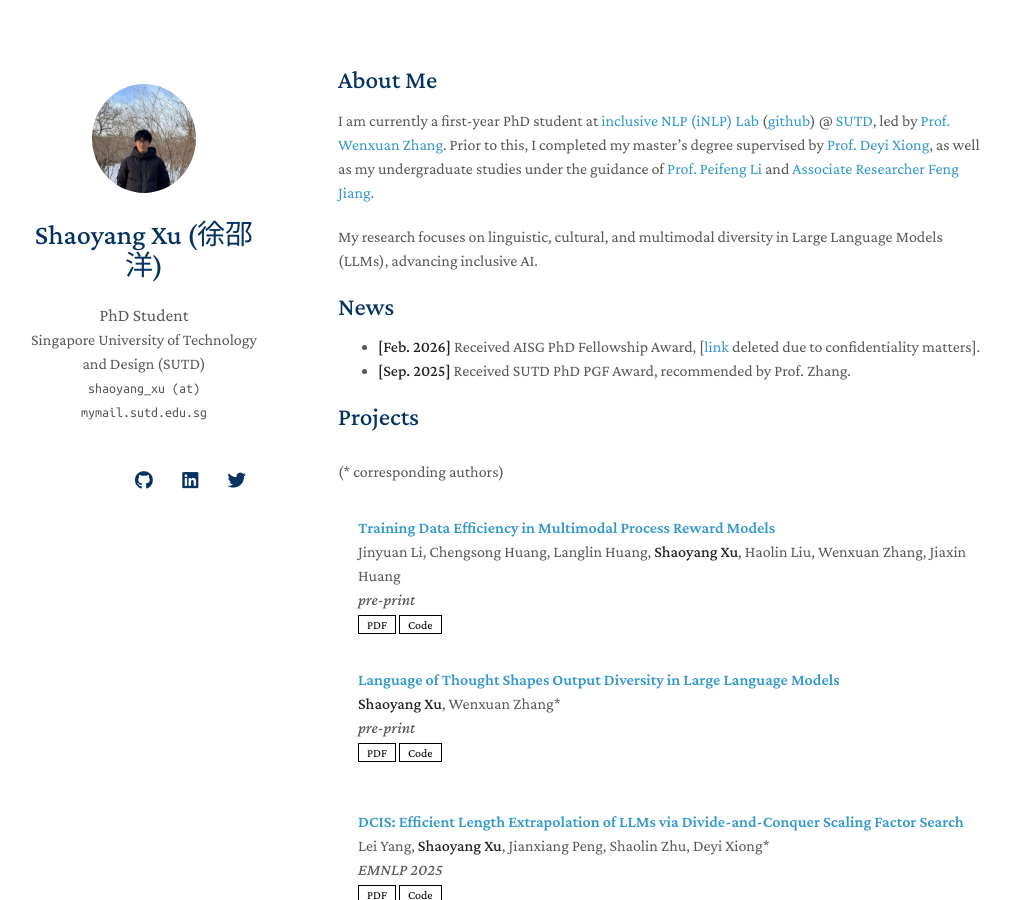
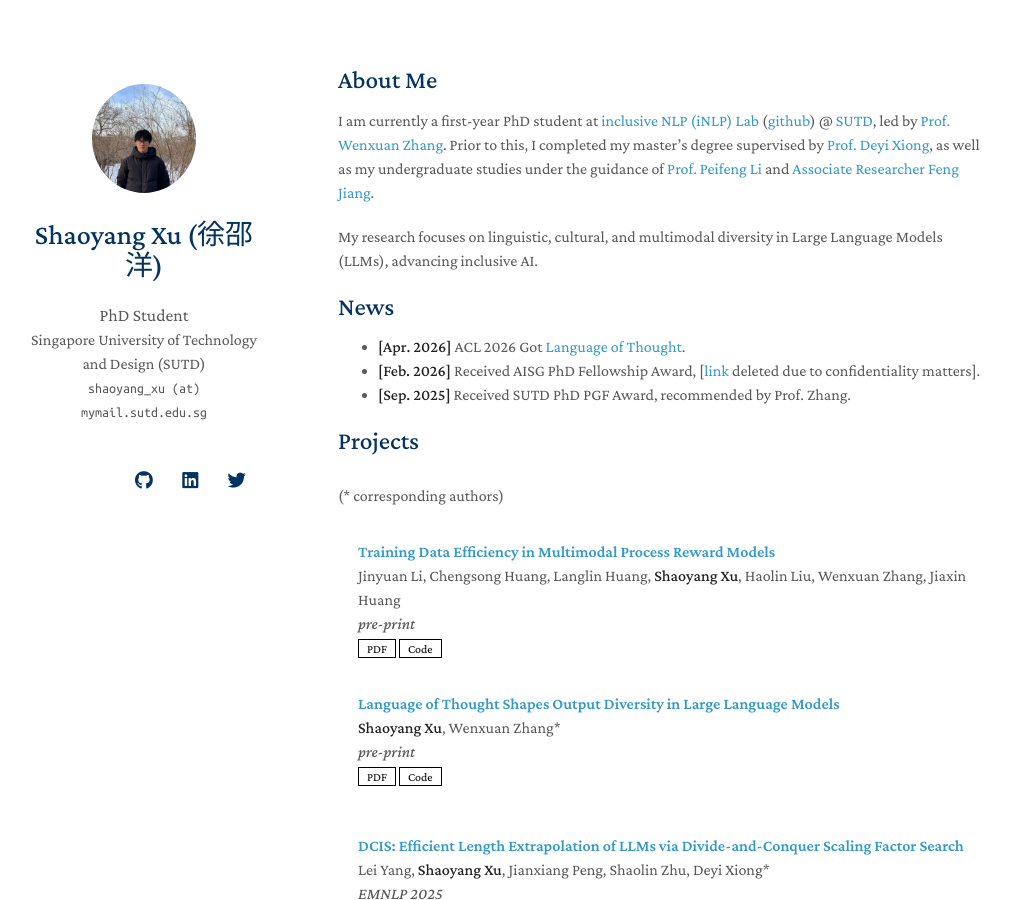
Before and after one commit to shaoyangxu/shaoyangxu.github.io, a Jekyll site: the page built from index.md, in a window 1280 px wide and 900 px high. Shown: the whole window, without its empty margins (132-1143 px from the left). Built offline with Jekyll 4.4.1, drawn with Linux system fonts in a browser that asks for light colours; nearby versions of some CDN libraries; a style sheet for code colours, icons or effects is not loaded; our own code applies the rules of GitHub Pages for plain Markdown files.

Commit message:
Update index.md

```diff
--- a/index.md
+++ b/index.md
@@ -8,6 +8,7 @@ I am currently a first-year PhD student at [inclusive NLP (iNLP) Lab](https://is
 My research focuses on linguistic, cultural, and multimodal diversity in Large Language Models (LLMs), advancing inclusive AI.
 
 ## News
+- **[Apr. 2026]** ACL 2026 Got [Language of Thought](https://arxiv.org/pdf/2601.11227).
 - **[Feb. 2026]** Received AISG PhD Fellowship Award, [[link](https://www.linkedin.com/feed/update/urn:li:activity:7424395682104492032/) deleted due to confidentiality matters].
 - **[Sep. 2025]** Received SUTD PhD PGF Award, recommended by Prof. Zhang.
 <!-- - **[Aug. 2025]** One paper accepted by EMNLP 2025. -->
```
